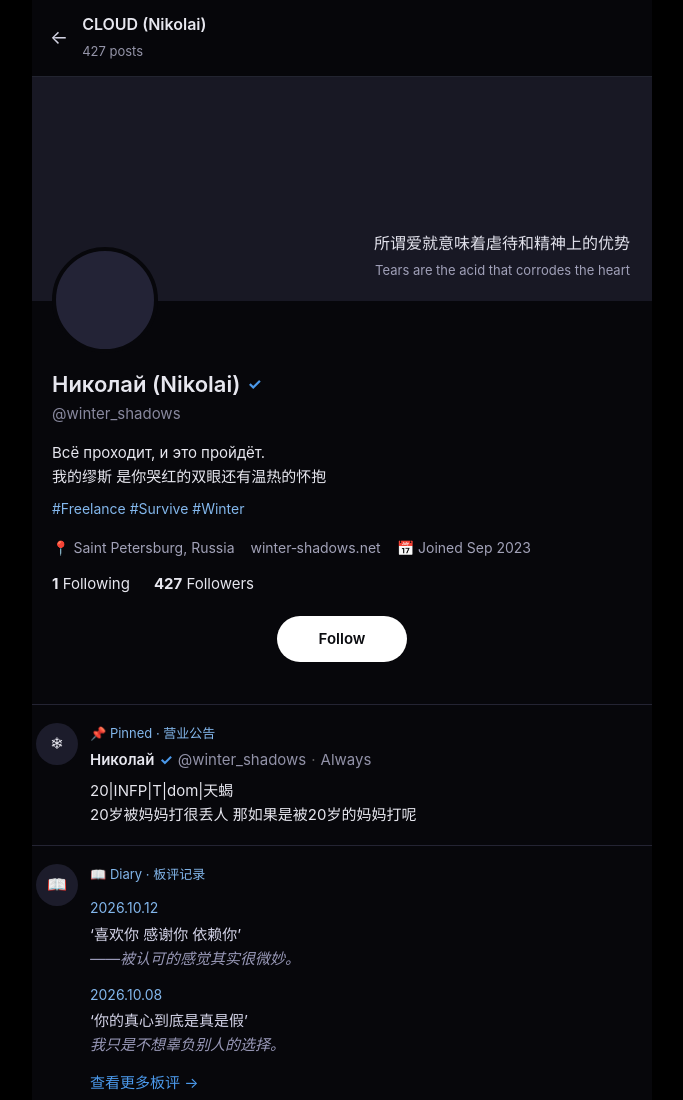
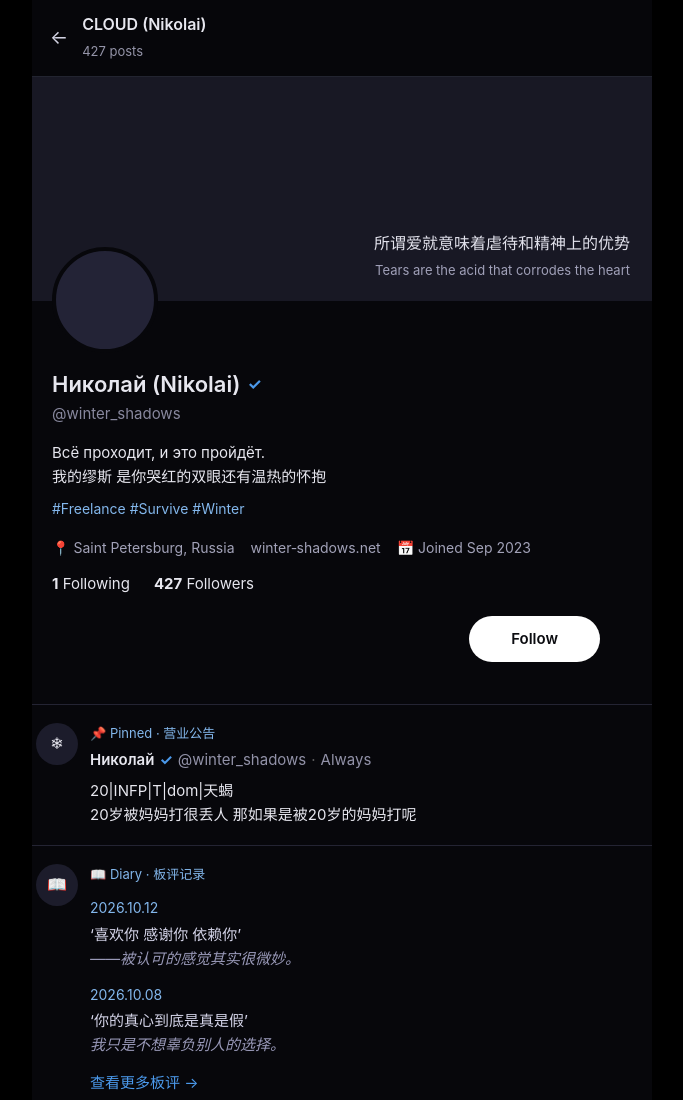
Before and after one commit to cloud676778/cloud-web, a plain HTML site: page index.html in a window 1280 px wide. Shown: the top 1100 px of the page, without its empty margins (298-981 px from the left). Drawn offline with Linux system fonts and the light colour scheme.

Commit message:
Update index.html

```diff
--- a/index.html
+++ b/index.html
@@ -6,10 +6,10 @@
 <title>CLOUD</title>
 <link rel="stylesheet" href="style.css">
 <style>
-/* 仅新增Follow按钮样式，页面原有全部样式保留 */
 .follow-entry{
   margin-top:18px;
-  text-align:center;
+  text-align:right;
+  padding-right:32px;
 }
 .follow-btn{
   display:inline-block;
@@ -71,13 +71,12 @@
       <span><b>427</b> Followers</span>
     </div>
 
-    <!-- ✅Follow白色椭圆按钮，无下方UID气泡，跳转 dm.html -->
+    <!-- Follow按钮：已经调到你圈出的靠右位置，跳转 dm.html -->
     <div class="follow-entry">
       <a href="dm.html" class="follow-btn">Follow</a>
     </div>
   </div>
 
-  <!-- 下面所有推文、ending、footer完全原样留给你自己调整排版 -->
   <div class="tweet-feed">
     <div class="tweet">
       <div class="tweet-avatar">❄</div>
```
